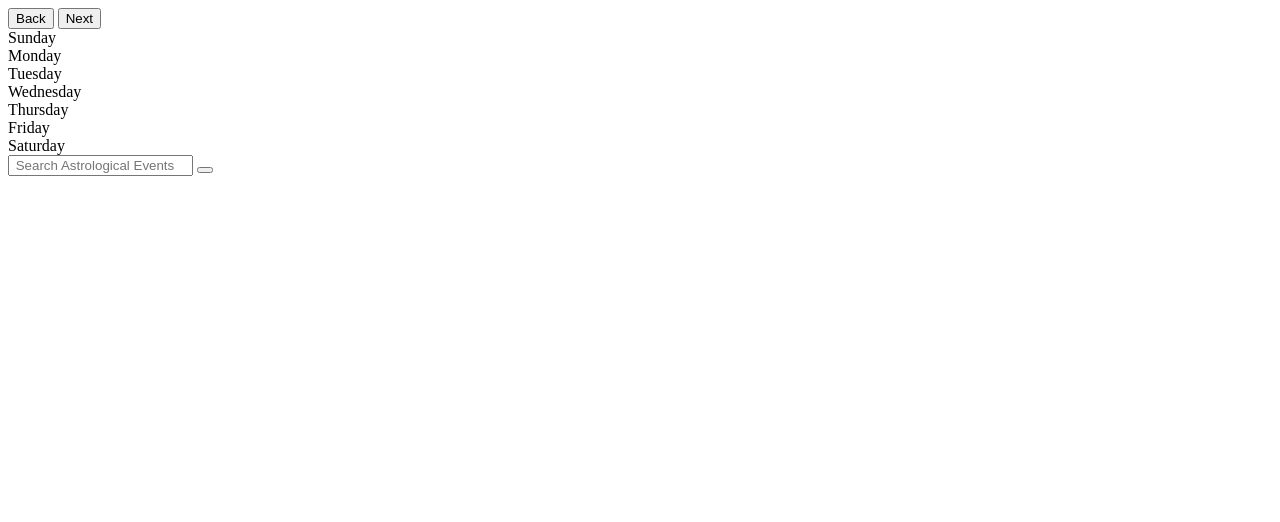
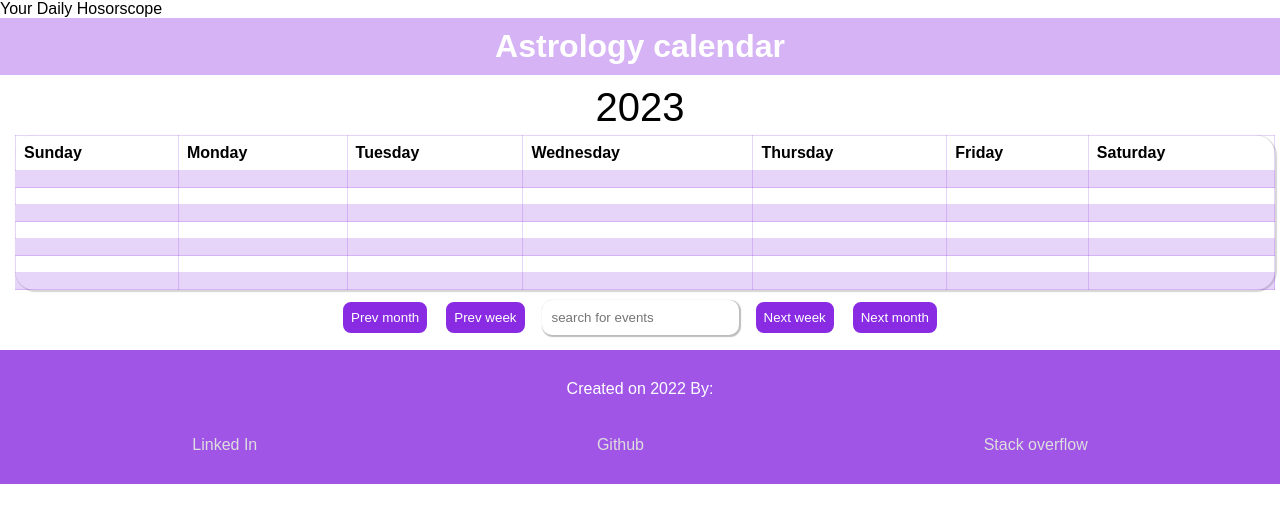
Before and after one commit to britaneyfleming/Foundations-Capstone, a website: page Public/index.html in a window 1280 px wide. Drawn offline with nearby package versions, Linux system fonts and the light colour scheme.

Commit message:
daily horoscope working

```diff
--- /dev/null
+++ b/Public/daily.html
@@ -0,0 +1,34 @@
+<!DOCTYPE html>
+<html lang="en">
+<head>
+
+    <meta charset="UTF-8">
+    <meta http-equiv="X-UA-Compatible" content="IE=edge">
+    <meta name="viewport" content="width=device-width, initial-scale=1.0">
+    <title>Document</title>
+    <link href="https://cdn.jsdelivr.net/npm/bootstrap@5.3.0-alpha1/dist/css/bootstrap.min.css" rel="stylesheet" integrity="sha384-GLhlTQ8iRABdZLl6O3oVMWSktQOp6b7In1Zl3/Jr59b6EGGoI1aFkw7cmDA6j6gD" crossorigin="anonymous">
+
+    <link rel="stylesheet" href="./styles.css">
+</head>
+<body>
+    <a href="./index.html">Astrology Calendar</a>
+    <div class="container text-center">
+        <div class="row" id="signs">
+        </div>
+      </div>
+      <div class="container">
+        <div class="card">
+            <div class="card-body" id="horoscope">
+
+              Choose Your Sign To See Your Daily Horoscope.
+            </div>
+          </div>
+      </div>
+      <script
+      src="https://code.jquery.com/jquery-3.6.3.js"
+      integrity="sha256-nQLuAZGRRcILA+6dMBOvcRh5Pe310sBpanc6+QBmyVM="
+      crossorigin="anonymous"></script>
+    <script src="https://cdn.jsdelivr.net/npm/bootstrap@5.3.0-alpha1/dist/js/bootstrap.bundle.min.js" integrity="sha384-w76AqPfDkMBDXo30jS1Sgez6pr3x5MlQ1ZAGC+nuZB+EYdgRZgiwxhTBTkF7CXvN" crossorigin="anonymous"></script>
+    <script src="./daily.js"></script>
+</body>
+</html>
--- a/Public/index.html
+++ b/Public/index.html
@@ -2,10 +2,13 @@
 <html lang="en">
   <head>
     <title>Major Astrological Events</title>
-    <link rel="stylesheet" href="style.css">
-  </head>
+    <link rel="stylesheet" href="./styles.css">
+
+    </head>
   <body>
+    <a href="./daily.html">Your Daily Hosorscope</a>
 
+    <!--
     <div id="container">
       <div id="header">
         <div id="monthDisplay"></div>
@@ -30,7 +33,7 @@
     <div class="search">
         <form action="#">
             <input type="text"
-                placeholder=" Search Astrological Events"
+                placeholder=" Search Astro Events"
                 name="search">
             <button>
                 <i id="search button">
@@ -40,8 +43,140 @@
     </div>
     </div>
 
+
     <div id="modalBackDrop"></div>
+-->
 
-    <script src="./script.js"></script>
+
+<header>
+
+<h1>Astrology calendar</h1>
+
+</header>
+
+ <main>
+  <section class="year">
+  <p>2023</p>
+
+  </section>
+
+  <section class="table">
+    <table>
+      <tr>
+        <th>Sunday</th>
+        <th>Monday</th>
+        <th>Tuesday</th>
+        <th>Wednesday</th>
+        <th>Thursday</th>
+        <th>Friday</th>
+        <th>Saturday</th>
+      </tr>
+
+      <tr>
+        <td></td>
+        <td></td>
+        <td></td>
+        <td></td>
+        <td></td>
+        <td></td>
+        <td></td>
+      </tr>
+      <tr>
+        <td></td>
+        <td></td>
+        <td></td>
+        <td></td>
+        <td></td>
+        <td></td>
+        <td></td>
+      </tr>
+      <tr>
+        <td></td>
+        <td></td>
+        <td></td>
+        <td></td>
+        <td></td>
+        <td></td>
+        <td></td>
+      </tr>
+      <tr>
+        <td></td>
+        <td></td>
+        <td></td>
+        <td></td>
+        <td></td>
+        <td></td>
+        <td></td>
+      </tr>
+      <tr>
+        <td></td>
+        <td></td>
+        <td></td>
+        <td></td>
+        <td></td>
+        <td></td>
+        <td></td>
+      </tr>
+
+      <tr>
+        <td></td>
+        <td></td>
+        <td></td>
+        <td></td>
+        <td></td>
+        <td></td>
+        <td></td>
+      </tr>
+      <tr>
+        <td></td>
+        <td></td>
+        <td></td>
+        <td></td>
+        <td></td>
+        <td></td>
+        <td></td>
+      </tr>
+
+
+    </table>
+
+    </section>
+
+    <section class="controllers">
+      <form>
+       <button>Prev month</button>
+       <button>Prev week</button>
+       <input tyep="text" placeholder="search for events" />
+       <button>Next week</button>
+       <button>Next month</button>
+
+      </form>
+
+
+    </section>
+    <script
+    src="https://code.jquery.com/jquery-3.6.3.js"
+    integrity="sha256-nQLuAZGRRcILA+6dMBOvcRh5Pe310sBpanc6+QBmyVM="
+    crossorigin="anonymous"></script>
+
+
+ </main>
+
+ <footer>
+  <p>Created on 2022 By: </p>
+ <br>
+    <ul>
+      <li><a href="" >Linked In</a></li>
+      <li><a href="" >Github</a></li>
+      <li><a href="" >Stack overflow</a></li>
+     </ul>
+
+ </footer>
+
+
+
+
+    <script src="https://cdn.jsdelivr.net/npm/bootstrap@5.3.0-alpha1/dist/js/bootstrap.bundle.min.js" integrity="sha384-w76AqPfDkMBDXo30jS1Sgez6pr3x5MlQ1ZAGC+nuZB+EYdgRZgiwxhTBTkF7CXvN" crossorigin="anonymous"></script>
+    <script src="./main.js"></script>
   </body>
 </html>
--- a/Public/styles.css
+++ b/Public/styles.css
@@ -1,3 +1,4 @@
+/*
 body {
     display: flex;
     margin-top: 50px;
@@ -123,3 +124,115 @@ body {
     position: absolute;
     background-color: rgba(0,0,0,0.8);
   }
+*/
+
+
+  /*Session*/
+*{
+  margin:0;
+  padding:0;
+  box-sizing: border-box;
+  font-family: Arial, Helvetica, sans-serif;
+}
+a{
+  text-decoration: none;
+  color:inherit;
+}
+li{
+list-style-type: none;
+}
+body{
+  margin:0;
+  padding:0;
+}
+header{
+  padding:10px;
+  background-color: rgba(137, 43, 226, 0.355);
+}
+h1{
+  text-align:center;
+  color:rgb(255, 255, 255);
+}
+main{
+  padding:10px;
+}
+.year p{
+  text-align: center;
+  font-size:40px;
+}
+table{
+  margin:5px;
+}
+.controllers form{
+margin:auto;
+padding:5px;
+display:flex;
+align-items:center;
+justify-content: center;
+gap:15px;
+}
+.controllers form button{
+  padding:8px;
+  outline:none;
+  border:2px solid white;
+  font-family: Arial, Helvetica, sans-serif;
+  background-color: rgba(137, 43, 226, 1);
+  color:white;
+  border-radius:10px;
+}
+
+.controllers form button:hover{
+  background-color: rgb(182, 125, 235);
+}
+.controllers form input{
+  padding:10px;
+  font-family:Arial, Helvetica, sans-serif;
+  outline:none;
+  border:none;
+  border-radius:10px;
+  box-shadow: 1px 1px 1px 1px rgba(128, 128, 128, 0.523);
+}
+
+  table {
+    font-family: arial, sans-serif;
+    border-collapse: collapse;
+    width: 100%;
+    border-radius: 20px;
+    box-shadow: 1px 1px 1px 1px rgba(128, 128, 128, 0.33);
+  }
+
+  td, th {
+    border: 1px solid rgba(137, 43, 226, 0.2);
+    text-align: left;
+    padding: 8px;
+  }
+
+  tr:nth-child(even) {
+    background-color: rgba(137, 43, 226, 0.2);
+  }
+
+  footer{
+    height:fit-content;
+    padding:20px;
+    background-color: rgba(137, 43, 226, 0.8);
+    color:white;
+
+  }
+  footer p{
+    text-align: center;
+    margin:10px;
+  }
+footer ul{
+
+  margin:10px;
+ display:flex;
+ align-items:center;
+ justify-content: space-around;
+ gap:15px;
+}
+footer ul li{
+  color:rgb(221, 221, 221);
+}
+footer ul li:hover{
+  color:rgb(255, 255, 255);
+}
```
Also changed, not shown: Public/daily.js (added, +21 -0 lines).
